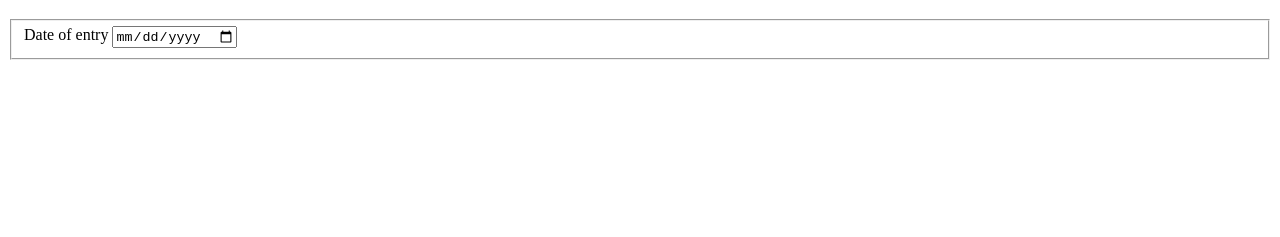
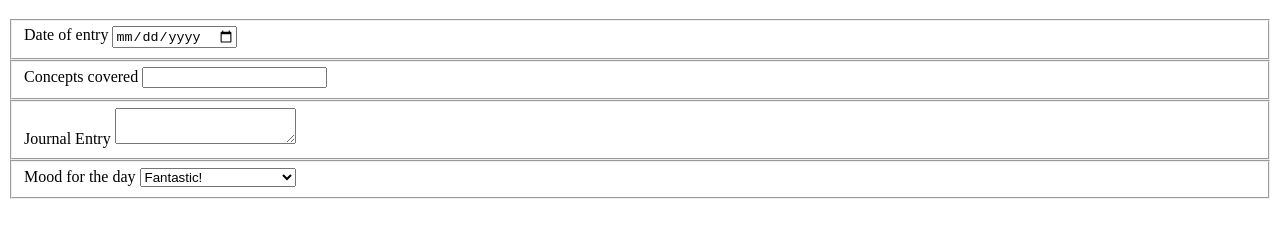
Before and after one commit to zachMcWhirter/daily_journal, a plain HTML site: page src/index.html in a window 1280 px wide. Shown: the part 61-298 px from the top of the page. Drawn offline with Linux system fonts and the light colour scheme; files that its build step writes are made by us from their sources.

Commit message:
started form boxesin html

```diff
--- a/src/index.html
+++ b/src/index.html
@@ -13,6 +13,26 @@
             <label for="journalDate">Date of entry</label>
             <input type="date" name="journalDate" id="journalDate">
         </fieldset>
+        <fieldset>
+            <label for="conceptsCovered">Concepts covered</label>
+            <input type="text" name="conceptsCovered" id="conceptsCovered">
+        </fieldset>
+        <fieldset>
+            <label for="journalEntry">Journal Entry</label>
+            <!-- <input type="text box" name="journalEntry" id="journalEntry"> -->
+            <textarea rows="2" cols="20" name="journalEntry" id="journalEntry">
+             </textarea>
+        </fieldset>
+        <fieldset>
+            <label for="mood">Mood for the day</label>
+            <select name="mood" id="mood">
+                <option value="fantastic">Fantastic!</option>
+                <option value="reallyGood">Really Good</option>
+                <option value="prettyGood">Pretty Good</option>
+                <option value="hangingInThere">Hanging In There</option>
+                <option value="gotSomeWorkToDo">Got Some Work To Do</option>
+                <option value="notAmused">Not Amused</option>
+        </fieldset>
     </form>
 </body>
 </html>
```
